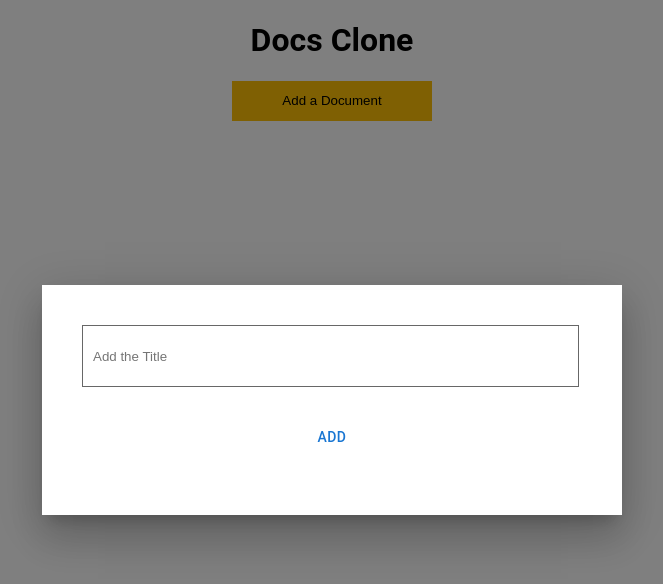
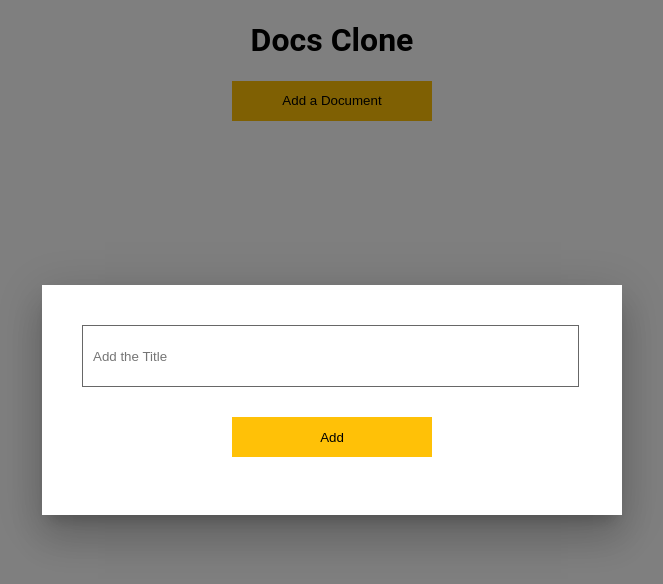
Before and after one commit to xavier-fenton/GoogleDocsClone, a React (Create React App) app: page / in a window 1280 px wide. Both pictures are taken after a click on the button "Add a Document". Shown: the top 584 px of the page, without its empty margins (308-971 px from the left). Built offline with nearby package versions, Linux system fonts and the light colour scheme.

Commit message:
import styling libraries

```diff
--- a/src/components/Modal.js
+++ b/src/components/Modal.js
@@ -1,7 +1,7 @@
 import * as React from 'react'
 import Box from '@mui/material/Box'
 import Button from '@mui/material/Button'
-// import Typography from '@mui/material/Typography'
+import Typography from '@mui/material/Typography'
 import Modal from '@mui/material/Modal'
 
 const style = {
@@ -41,7 +41,9 @@ export default function ModalComponent({
             value={title}
           />
           <div className="button-container">
-            <Button className="add-docs">Add</Button>
+            <button className="add-docs" onClick={addData}>
+              Add
+            </button>
           </div>
         </Box>
       </Modal>
```
